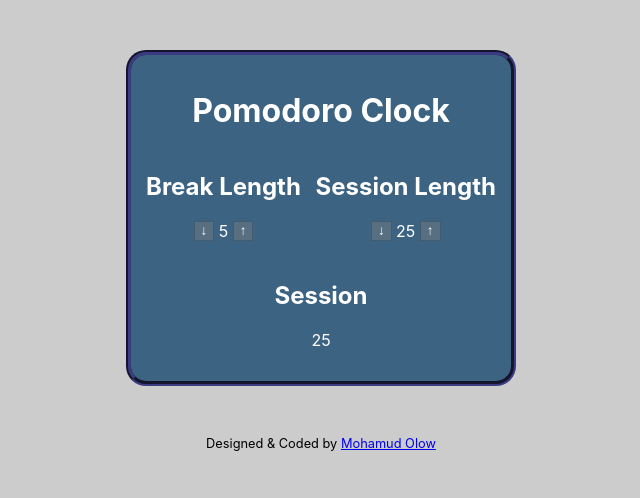
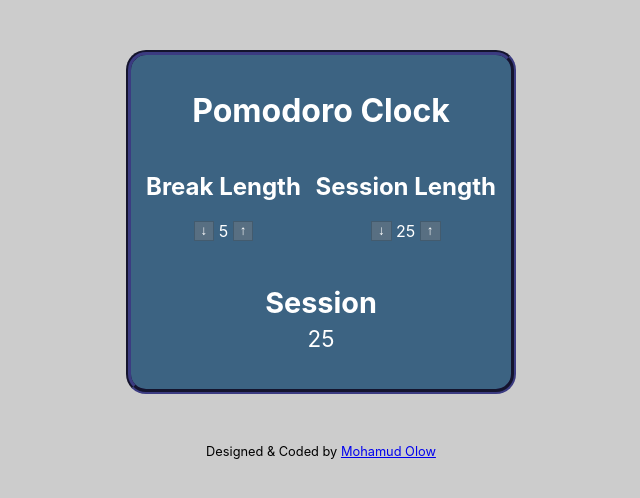
Before and after one commit to mohamudolow/pomodoro-clock, a React (Create React App) app: page / in a window 1280 px wide. Shown: the top 498 px of the page, without its empty margins (319-959 px from the left). Built offline with nearby package versions, Linux system fonts and the light colour scheme.

Commit message:
style the Timer component

```diff
--- a/src/App.css
+++ b/src/App.css
@@ -41,6 +41,14 @@ button {
     border: 1px groove rgba(46, 72, 93, 0.5);
     outline: none;
 }
+#timer-label {
+    margin-bottom: 5px;
+    font-size: 180%;
+}
+#time-left {
+    font-size: 140%;
+    margin-top: 0;
+}
 footer  {
     text-align: center;
     font-size: 80%;
```
